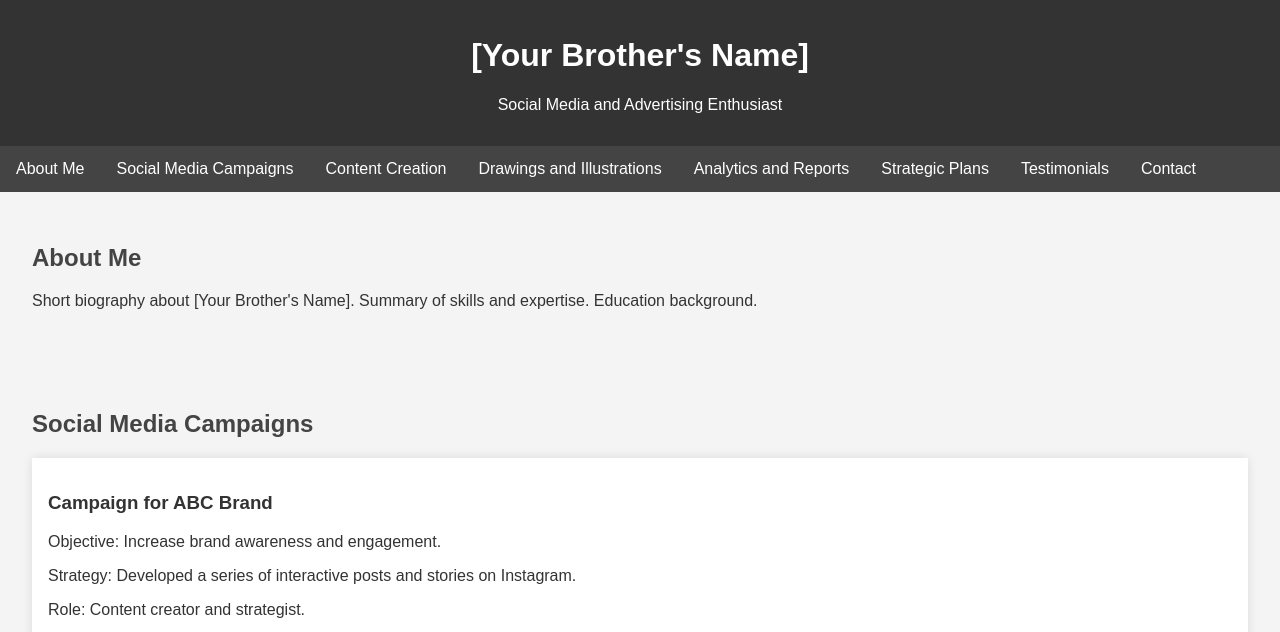
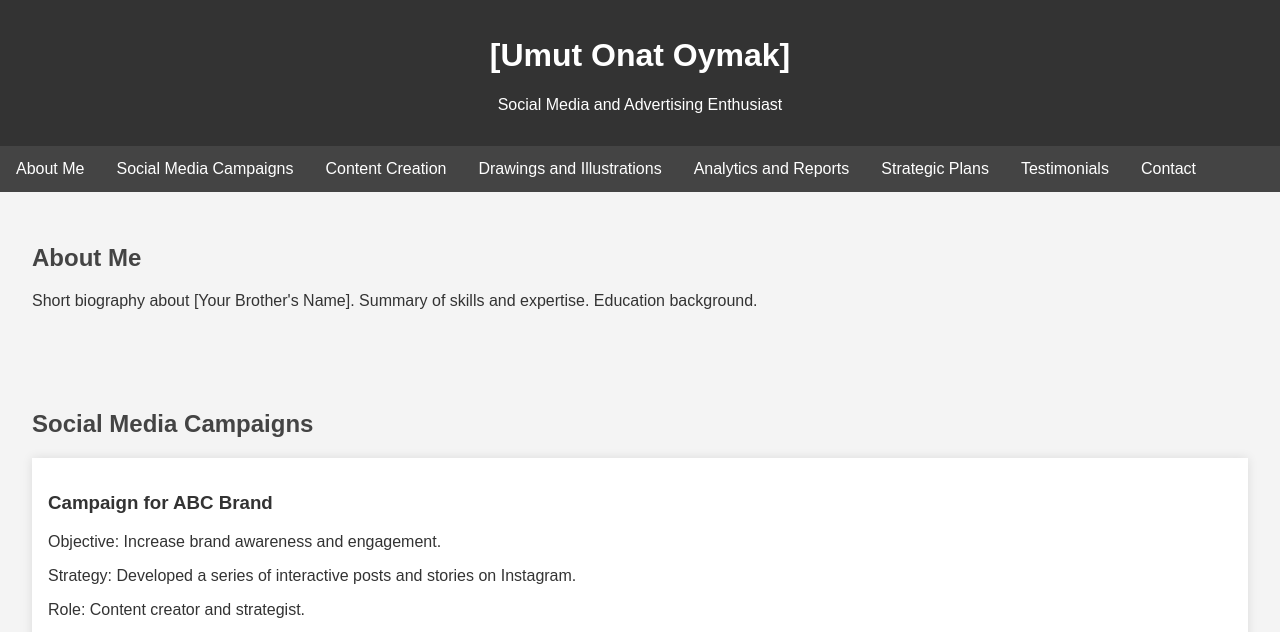
Before and after one commit to onatoymak/portfolio, a plain HTML site: page index.html in a window 1280 px wide. Shown: the top 632 px of the page. Drawn offline with Linux system fonts and the light colour scheme.

Commit message:
Update index.html

```diff
--- a/index.html
+++ b/index.html
@@ -8,7 +8,7 @@
 </head>
 <body>
     <header>
-        <h1>[Your Brother's Name]</h1>
+        <h1>[Umut Onat Oymak]</h1>
         <p>Social Media and Advertising Enthusiast</p>
     </header>
     <nav>
```
